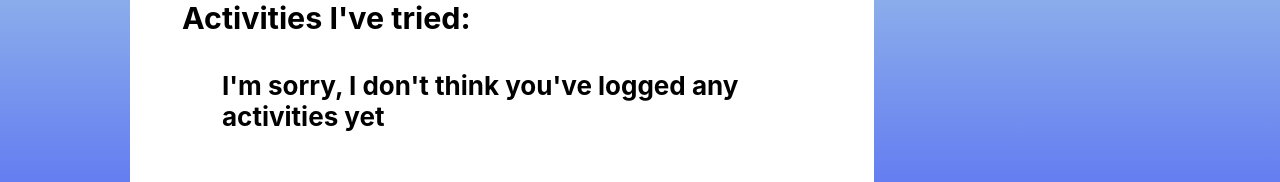
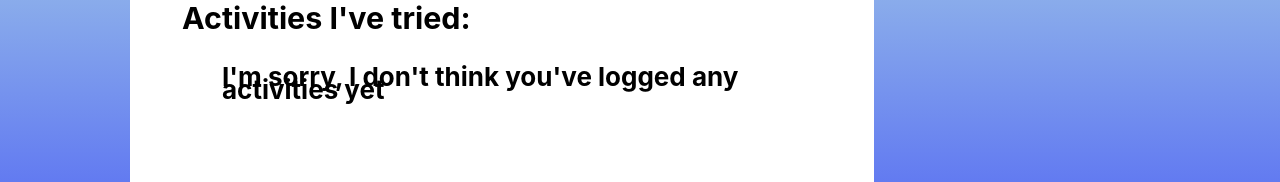
Before and after one commit to Abdeboskey/sluggish-activity, a React (Create React App) app: page /journal in a window 1280 px wide. Shown: the part 164-346 px from the top of the page. Built offline with nearby package versions, Linux system fonts and the light colour scheme.

Commit message:
Add line height and margin for the activity list

```diff
--- a/src/components/Journal/Journal.module.scss
+++ b/src/components/Journal/Journal.module.scss
@@ -1,9 +1,17 @@
 .Journal {
   width: 50%;
-  height: 80vh;
+  height: 77vh;
   background-color: white;
   border-radius: 2em;
   margin: 2em 0 5em 5em;
   padding: 0 2em 0 2em;
   overflow: scroll;
 }
+
+.activityList {
+  line-height: 50%;
+}
+
+.activity {
+  margin-bottom: 2em;
+}
```
